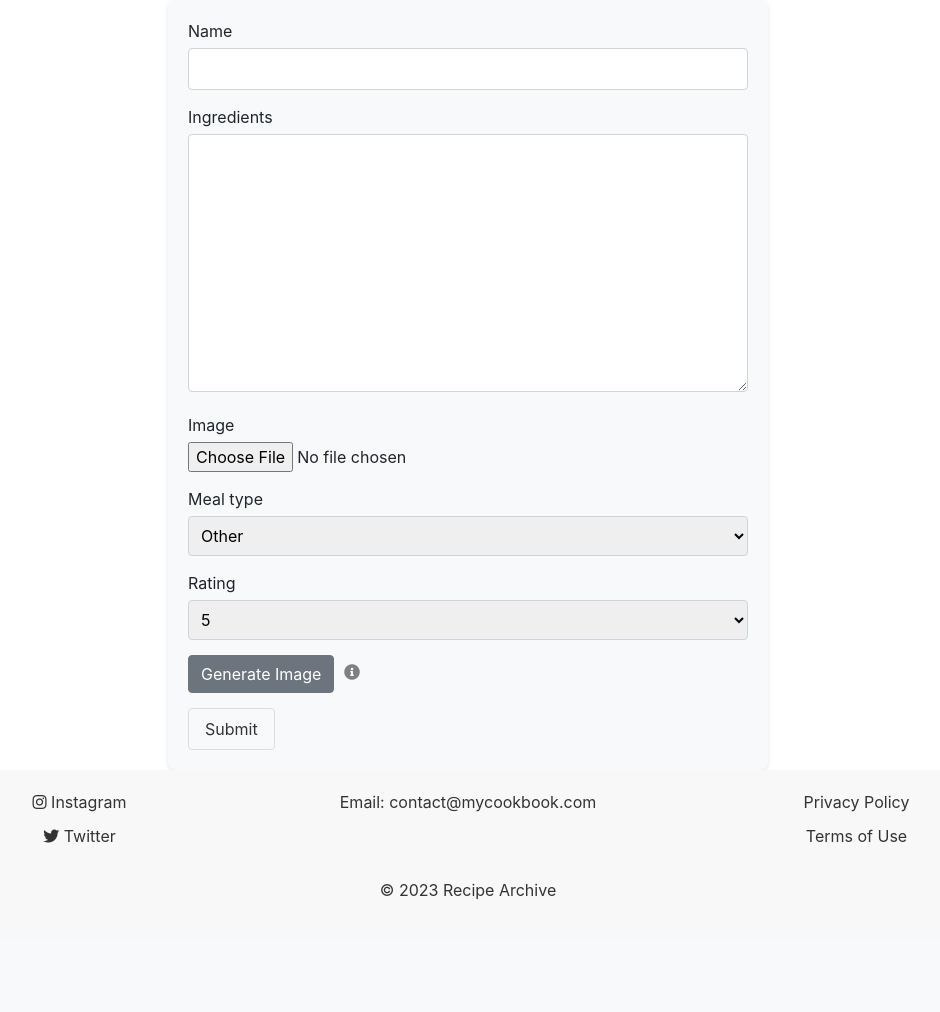
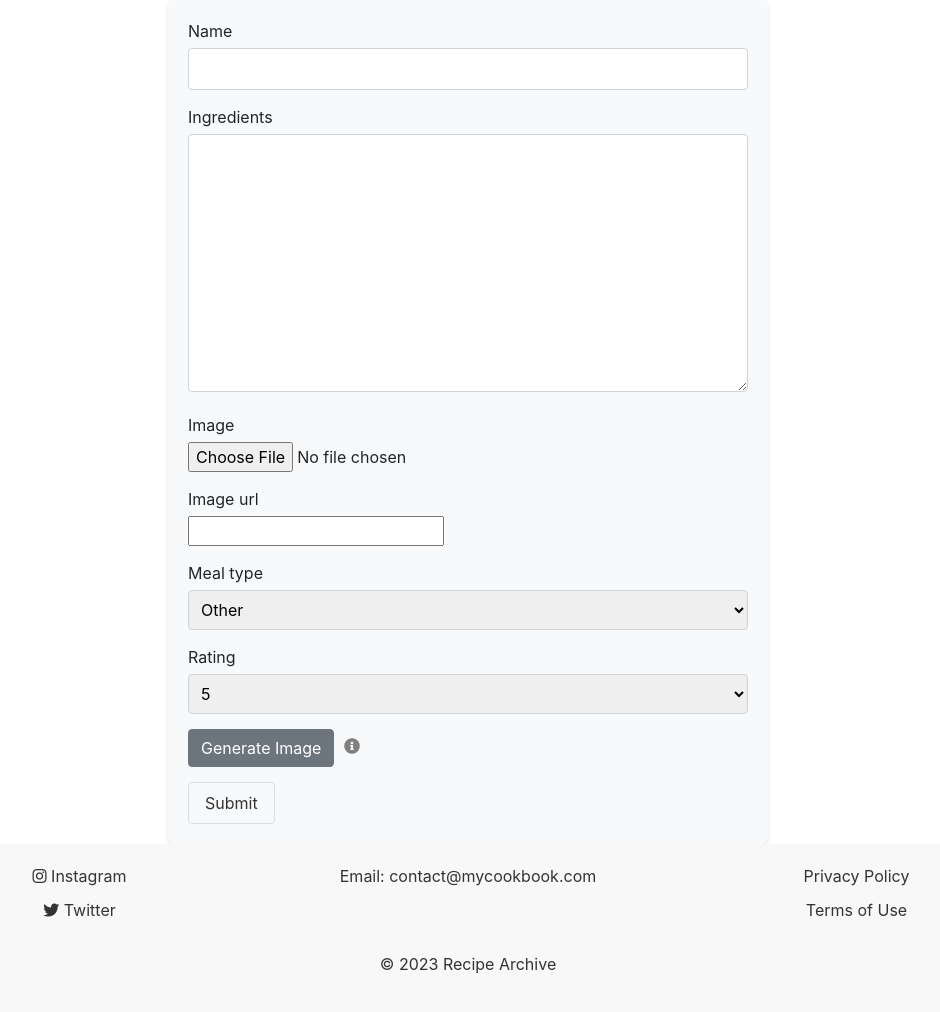
Before and after one commit to mchughbrian/RecipeProject, a Django app: page /add-recipe/ in a window 1280 px wide. Shown: the part 113-1125 px from the top of the page, without its empty margins (172-1112 px from the left). Before the commit the page ends 1013 px from the top, so only its background shows below. Run offline with Django 4.2, Linux system fonts and the light colour scheme; the visitor is signed in with stand-in values (Sample User, id 1); some libraries are stand-ins or nearby versions.

Commit message:
Passing generated image URL into the form and saving is functioning (using test data)

```diff
--- a/RecipeArchive/forms.py
+++ b/RecipeArchive/forms.py
@@ -51,11 +51,12 @@ class CustomUserCreationForm(UserCreationForm):
             raise ValidationError("Email is already associated with an account.")
         return email
 
+
 class RecipeForm(forms.ModelForm):
 
     class Meta:
         model = Recipe
-        fields = ['name', 'ingredients', 'image', 'meal_type', 'rating']
+        fields = ['name', 'ingredients', 'image', 'image_url','meal_type', 'rating']
 
 
 class MealPlanForm(forms.ModelForm):
--- a/RecipeArchive/models.py
+++ b/RecipeArchive/models.py
@@ -20,6 +20,7 @@ class Recipe(models.Model):
 
     # image of the recipe, uploaded to the "recipes/" directory
     image = models.ImageField(upload_to='recipes/', blank=True, null=True)  # this makes the field optional
+    image_url = models.URLField(blank=True, null=True)
 
     # cuisine of the recipe as a string of maximum length 100 characters
     # cuisine = models.CharField(max_length=100)
--- a/RecipeArchive/views.py
+++ b/RecipeArchive/views.py
@@ -22,6 +22,7 @@ from django.contrib.auth import logout
 from .forms import CustomUserCreationForm
 from openai import OpenAI
 import os
+
 
 # A view is defined to handle requests to the homepage
 @login_required
@@ -88,15 +89,18 @@ def register(request):
 @login_required()
 def add_recipe(request):
     if request.method == "POST":
+        print(request.POST)  # Print the POST data
         form = RecipeForm(request.POST, request.FILES)
         if form.is_valid():
             new_recipe = form.save(commit=False)
             new_recipe.user = request.user
+
             # Check if an image URL is provided in the POST data
-            image_url = request.POST.get('image')
+            image_url = request.POST.get('image_url')  # Corrected to 'image_url'
+            print("Image URL:", image_url)
             if image_url:
                 # If an image URL is provided, use it
-                new_recipe.image = image_url
+                new_recipe.image_url = image_url  # Assign to 'image_url' field
 
             new_recipe.save()
             return redirect('home')
--- a/templates/recipes/add_recipe.html
+++ b/templates/recipes/add_recipe.html
@@ -26,8 +26,6 @@
                 <i class="fas fa-info-circle"></i>
             </span>
         </div>
-
-        <input type="hidden" id="generatedImageUrl" name="image" value="">
 
         <button type="submit" class="btn btn-custom">Submit</button>
     </form>
@@ -132,23 +130,19 @@ document.addEventListener('DOMContentLoaded', function() {
         });
     }
     $('#saveImageButton').click(function() {
-        // Assuming '#generatedImage' is the img element where the image URL is set
-        var imageUrl = $('#generatedImage').attr('src'); // Get the 'src' attribute of the image
+        var generatedImageUrl = $('#generatedImage').attr('src'); // Get the URL of the generated image
+        console.log(generatedImageUrl); // Check if the URL is captured correctly
 
-        if (imageUrl) {
-            // Set the value of the hidden input field in your form
-            $('#generatedImageUrl').val(imageUrl);
+        // Update the 'image_url' field in your form
+        $('#id_image_url').val(generatedImageUrl); // Assuming the ID of your image URL field is 'id_image_url'
 
-            // Optionally, update the 'src' of a preview image element if you have one
-            $('#savedImagePreview').attr('src', imageUrl).show();
+        // Clear any selected file in the 'image' file input field, if necessary
+        //$('#id_image').val(''); // Assuming the ID of your image file input field is 'id_image'
 
-            // Close the modal
-            $('#imagePromptModal').modal('hide');
-        } else {
-            console.error("No image URL found");
-            // Handle the error case where no image URL is available
-        }
+        // Close the modal or perform other actions as needed
+        $('#imagePromptModal').modal('hide');
     });
+
 
 });
 
--- a/templates/recipes/home.html
+++ b/templates/recipes/home.html
@@ -75,6 +75,8 @@
                 <div class="card flex-grow-1 d-flex flex-column">
                     {% if recipe.image %}
                         <a href="/recipe/{{ recipe.id }}" class="img-container" style="background-image: url({{ recipe.image.url }});"></a>
+                    {% elif recipe.image_url %}
+                        <img src="{{ recipe.image_url }}" alt="{{ recipe.name }}">
                     {% endif %}
                     <div class="card-body">
                         <h5 class="card-title">{{ recipe.name }}</h5>
```
Also changed, not shown: templates/recipes/recipe.html (+7 -1 lines).
